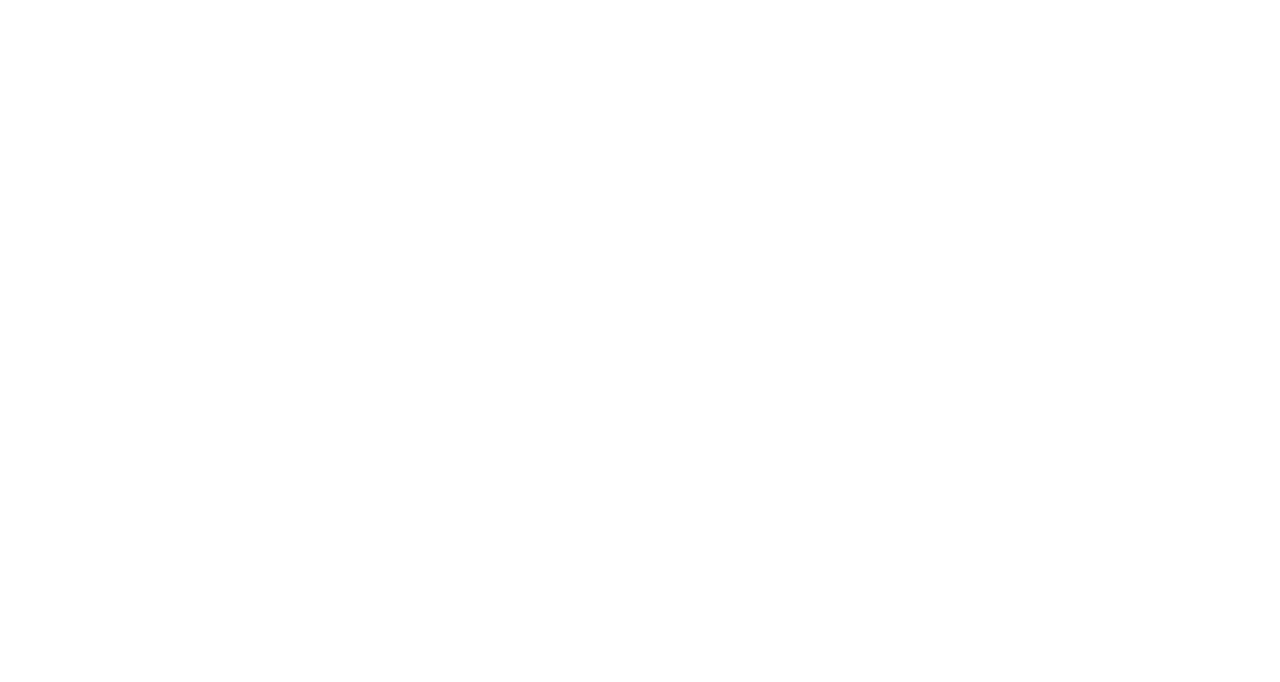
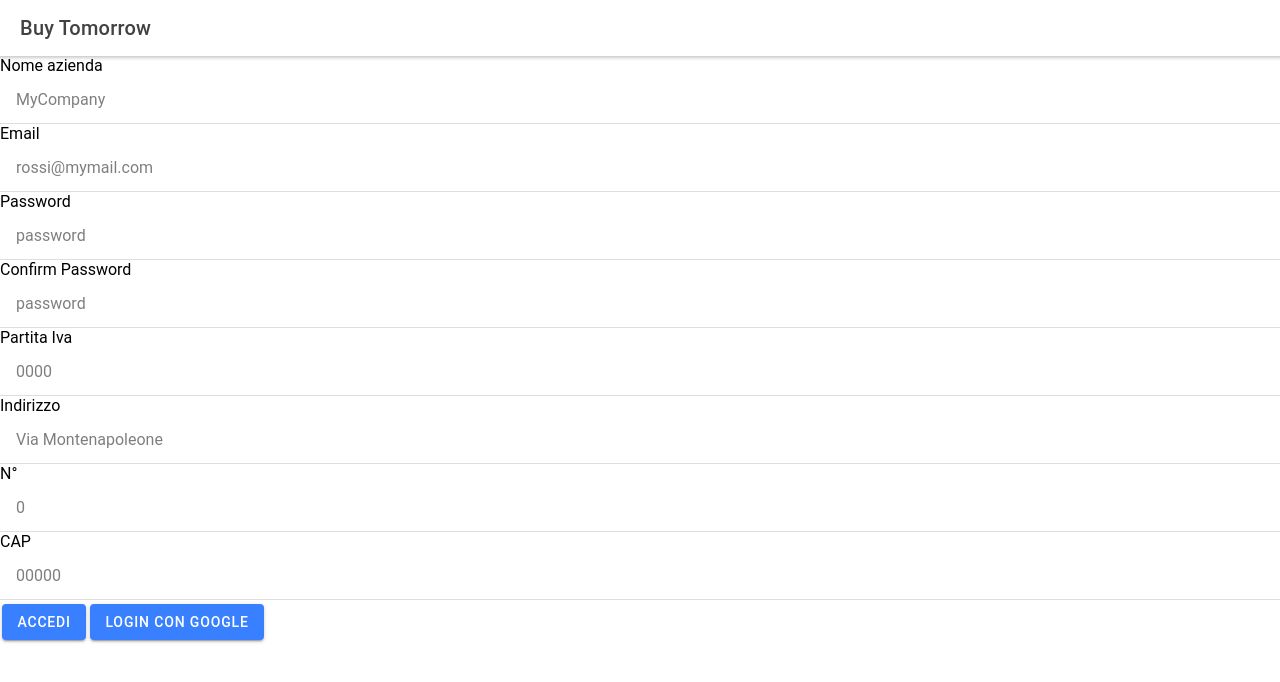
Before and after one commit to dariamaggi/BuyTomorrow, a React (Create React App) app: page /registercompany in a window 1280 px wide. Shown: the top 682 px of the page. Built offline with nearby package versions, Linux system fonts and the light colour scheme.

Commit message:
ddsdsadsas

```diff
--- a/src/App.tsx
+++ b/src/App.tsx
@@ -4,6 +4,7 @@ import { IonApp, IonRouterOutlet } from '@ionic/react';
 import { IonReactRouter } from '@ionic/react-router';
 import Home from './pages/Home';
 import Register from './pages/Register';
+import Registercompany from './pages/Registercompany';
 
 /* Core CSS required for Ionic components to work properly */
 import '@ionic/react/css/core.css';
@@ -31,6 +32,7 @@ const App: React.FC = () => (
       <IonRouterOutlet>
         <Route path="/home" component={Home} exact={true} />
         <Route path="/register" component={Register} exact={true} />
+        <Route path="/registercompany" component={Registercompany} exact={true} />
 
         <Route exact path="/" render={() => <Redirect to="/home" />} />
       </IonRouterOutlet>
--- /dev/null
+++ b/src/pages/Registercompany.css
@@ -0,0 +1,3 @@
+ion-content ion-toolbar {
+    --background: translucent;
+  }
--- /dev/null
+++ b/src/pages/Registercompany.tsx
@@ -0,0 +1,62 @@
+import { IonContent, IonIcon,IonHeader, IonPage, IonTitle, IonToolbar, IonItem, IonInput, IonButton, IonLabel, IonList, IonRouterLink } from '@ionic/react';
+import React from 'react';
+import ExploreContainer from '../components/ExploreContainer';
+import './Home.css';
+
+const Home: React.FC = () => {
+  return (
+    <IonPage>
+      <IonHeader>
+        <IonToolbar>
+          <IonTitle>Buy Tomorrow</IonTitle>
+        </IonToolbar>
+      </IonHeader>
+      <IonContent>
+        <IonHeader collapse="condense">
+          <IonToolbar>
+            <IonTitle size="large">Blank</IonTitle>
+          </IonToolbar>
+        </IonHeader>
+          <IonLabel>Nome azienda</IonLabel>
+          <IonItem>
+            <IonInput name="name" type="text" placeholder="MyCompany" required></IonInput>
+          </IonItem>
+          <IonLabel>Email</IonLabel>
+          <IonItem>
+            <IonInput name="email" type="email" placeholder="rossi@mymail.com" required></IonInput>
+          </IonItem>
+          <IonLabel>Password</IonLabel>
+          <IonItem>
+            <IonInput name="password" type="password" placeholder="password" required></IonInput>
+          </IonItem>
+          <IonLabel>Confirm Password</IonLabel>
+          <IonItem>
+            <IonInput name="password" type="password" placeholder="password" required></IonInput>
+          </IonItem>
+          <IonLabel>Partita Iva</IonLabel>
+          <IonItem>
+            <IonInput name="surname" type="number" placeholder="0000" required></IonInput>
+          </IonItem>
+          <IonLabel>Indirizzo</IonLabel>
+          <IonItem>
+            <IonInput name="address" type="text" placeholder="Via Montenapoleone" required></IonInput>
+          </IonItem>
+          <IonLabel>N°</IonLabel>
+          <IonItem>
+            <IonInput name="civic" type="number" placeholder="0" required></IonInput>
+          </IonItem>
+          <IonLabel>CAP</IonLabel>
+          <IonItem>
+            <IonInput name="cap" type="number" placeholder="00000"  required></IonInput>
+          </IonItem>
+          <IonButton>Accedi</IonButton>
+          <IonButton>Login con Google</IonButton>
+
+
+      </IonContent>
+
+    </IonPage>
+  );
+};
+
+export default Home;
```
